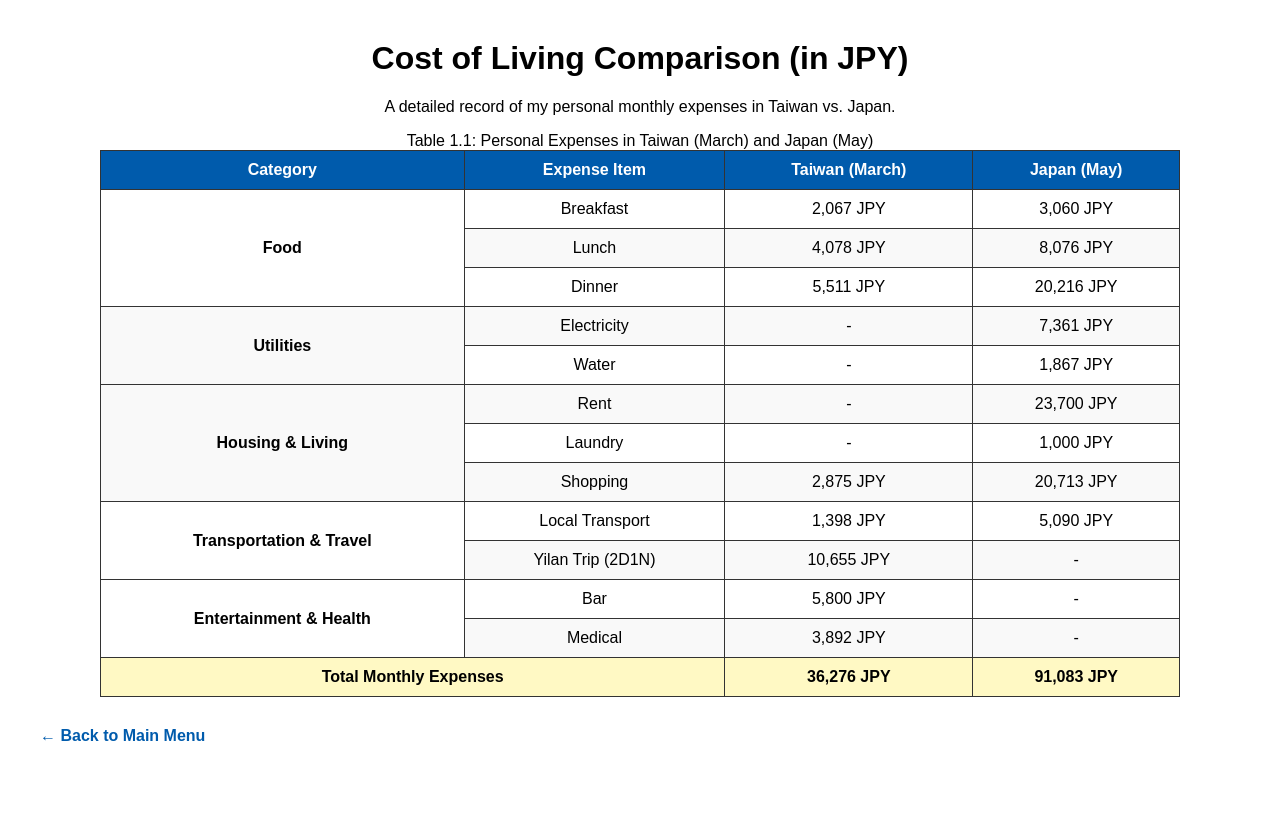
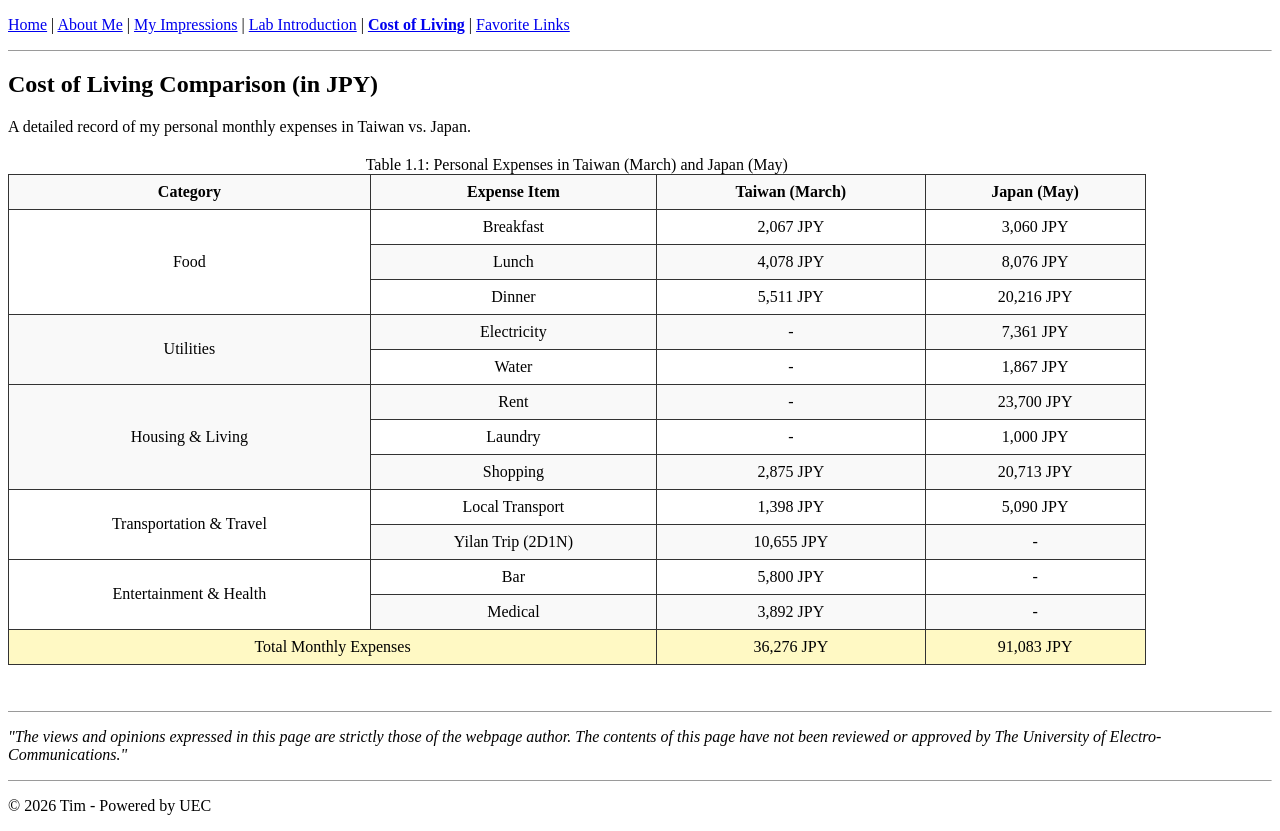
Before and after one commit to s2695011-rgb/MyHtml, a plain HTML site: page cost.html in a window 1280 px wide. Before the commit the page ends 800 px from the top, so only its background shows below. Drawn offline with Linux system fonts and the light colour scheme.

Commit message:
Upload my website files

```diff
--- a/hw2/cost.html
+++ b/cost.html
@@ -2,58 +2,49 @@
 <html lang="en">
 <head>
     <meta charset="UTF-8">
-    <title>Task 2-2: Cost of Living Table</title>
+    <title>Cost of Living</title>
     <style>
-        body {
-            font-family: Arial, sans-serif;
-            margin: 40px;
-        }
         table {
             border-collapse: collapse;
             width: 90%;
-            margin-left: auto;
-            margin-right: auto; /* Centers the table */
+            margin-top: 20px;
+            margin-bottom: 20px;
         }
         th, td {
             border: 1px solid #333;
-            padding: 10px;
+            padding: 8px;
             text-align: center;
         }
-        th {
-            background-color: #005bac; /* UEC Blue Theme */
-            color: white;
-        }
         tr:nth-child(odd) {
-            background-color: #f9f9f9; /* Zebra striping effect */
-        }
-        .back-link {
-            display: inline-block;
-            margin-top: 30px;
-            text-decoration: none;
-            color: #005bac;
-            font-weight: bold;
+            background-color: #f9f9f9;
         }
     </style>
 </head>
 <body>
 
-    <h1 style="text-align: center;">Cost of Living Comparison (in JPY)</h1>
-    <p style="text-align: center;">A detailed record of my personal monthly expenses in Taiwan vs. Japan.</p>
+    <p>
+        <a href="index.html">Home</a> |
+        <a href="myself.html">About Me</a> |
+        <a href="uec.html">My Impressions</a> |
+        <a href="lab.html">Lab Introduction</a> |
+        <a href="cost.html"><b>Cost of Living</b></a> |
+        <a href="links.html">Favorite Links</a>
+    </p>
+    <hr size="1">
+
+    <h2>Cost of Living Comparison (in JPY)</h2>
+    <p>A detailed record of my personal monthly expenses in Taiwan vs. Japan.</p>
 
     <table>
-        <!-- Table Caption required by Task 2-2 -->
         <caption>Table 1.1: Personal Expenses in Taiwan (March) and Japan (May)</caption>
-
         <tr>
             <th>Category</th>
             <th>Expense Item</th>
             <th>Taiwan (March)</th>
             <th>Japan (May)</th>
         </tr>
-
-        <!-- Food Category (Using rowspan to group 3 items) -->
         <tr>
-            <td rowspan="3"><b>Food</b></td>
+            <td rowspan="3">Food</td>
             <td>Breakfast</td>
             <td>2,067 JPY</td>
             <td>3,060 JPY</td>
@@ -68,10 +59,8 @@
             <td>5,511 JPY</td>
             <td>20,216 JPY</td>
         </tr>
-
-        <!-- Utilities Category (Using rowspan to group 2 items) -->
         <tr>
-            <td rowspan="2"><b>Utilities</b></td>
+            <td rowspan="2">Utilities</td>
             <td>Electricity</td>
             <td>-</td>
             <td>7,361 JPY</td>
@@ -81,10 +70,8 @@
             <td>-</td>
             <td>1,867 JPY</td>
         </tr>
-
-        <!-- Housing & Living Category (Using rowspan to group 3 items) -->
         <tr>
-            <td rowspan="3"><b>Housing & Living</b></td>
+            <td rowspan="3">Housing & Living</td>
             <td>Rent</td>
             <td>-</td>
             <td>23,700 JPY</td>
@@ -99,10 +86,8 @@
             <td>2,875 JPY</td>
             <td>20,713 JPY</td>
         </tr>
-
-        <!-- Transportation & Travel Category (Using rowspan to group 2 items) -->
         <tr>
-            <td rowspan="2"><b>Transportation & Travel</b></td>
+            <td rowspan="2">Transportation & Travel</td>
             <td>Local Transport</td>
             <td>1,398 JPY</td>
             <td>5,090 JPY</td>
@@ -112,10 +97,8 @@
             <td>10,655 JPY</td>
             <td>-</td>
         </tr>
-
-        <!-- Entertainment & Health Category (Using rowspan to group 2 items) -->
         <tr>
-            <td rowspan="2"><b>Entertainment & Health</b></td>
+            <td rowspan="2">Entertainment & Health</td>
             <td>Bar</td>
             <td>5,800 JPY</td>
             <td>-</td>
@@ -125,16 +108,21 @@
             <td>3,892 JPY</td>
             <td>-</td>
         </tr>
-
-        <!-- Total Cost Row (Using colspan to merge the first 2 columns) -->
-        <tr style="background-color: #fff9c4; font-weight: bold;">
+        <tr style="background-color: #fff9c4;">
             <td colspan="2">Total Monthly Expenses</td>
             <td>36,276 JPY</td>
             <td>91,083 JPY</td>
         </tr>
     </table>
 
-    <a class="back-link" href="menu.html">← Back to Main Menu</a>
+    <br>
+    <hr size="1">
+    <p><i>"The views and opinions expressed in this page are strictly those of the webpage author. The contents of this page have not been reviewed or approved by The University of Electro-Communications."</i></p>
+
+    <hr size="1">
+    <footer>
+        <p>&copy; 2026 Tim - Powered by UEC</p>
+    </footer>
 
 </body>
 </html>
```
Also changed, not shown: hw2/menu.html (deleted, +0 -40 lines), index.html (+4 -4 lines), lab.html (renamed from hw2/lab.html, +25 -35 lines), links.html (renamed from hw2/links.html, +21 -24 lines), lab_photo.jpg (added), 6 other files.
